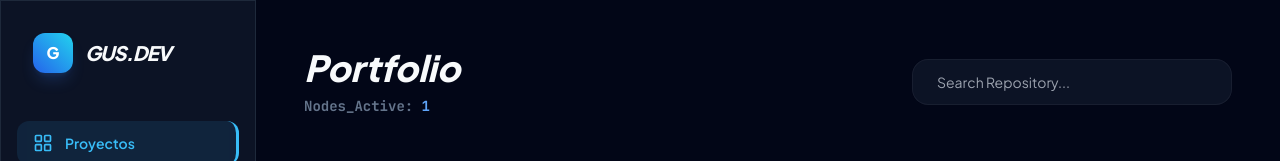
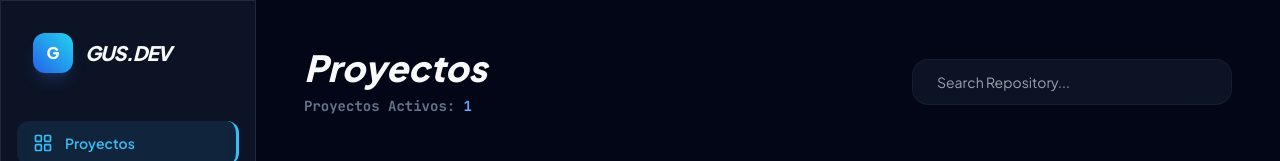
Before and after one commit to gusdeveloper06/paginaoficial, a plain HTML site: page index.html in a window 1280 px wide. Shown: the top 161 px of the page. Drawn offline with nearby package versions, Linux system fonts and the light colour scheme; grey boxes are pictures that could not be loaded.

Commit message:
Update index.html

```diff
--- a/index.html
+++ b/index.html
@@ -42,8 +42,8 @@
     <main class="flex-1 p-6 lg:p-12">
         <header class="flex flex-col md:flex-row justify-between items-start md:items-center gap-6 mb-12">
             <div>
-                <h2 class="text-4xl font-extrabold mb-2 italic">Portfolio</h2>
-                <p class="text-slate-500 mono text-sm font-bold">Nodes_Active: <span id="count" class="text-blue-400">0</span></p>
+                <h2 class="text-4xl font-extrabold mb-2 italic">Proyectos</h2>
+                <p class="text-slate-500 mono text-sm font-bold">Proyectos Activos: <span id="count" class="text-blue-400">0</span></p>
             </div>
             <div class="relative w-full md:w-80">
                 <input type="text" id="buscador" onkeyup="filtrar()" placeholder="Search Repository..."
```
